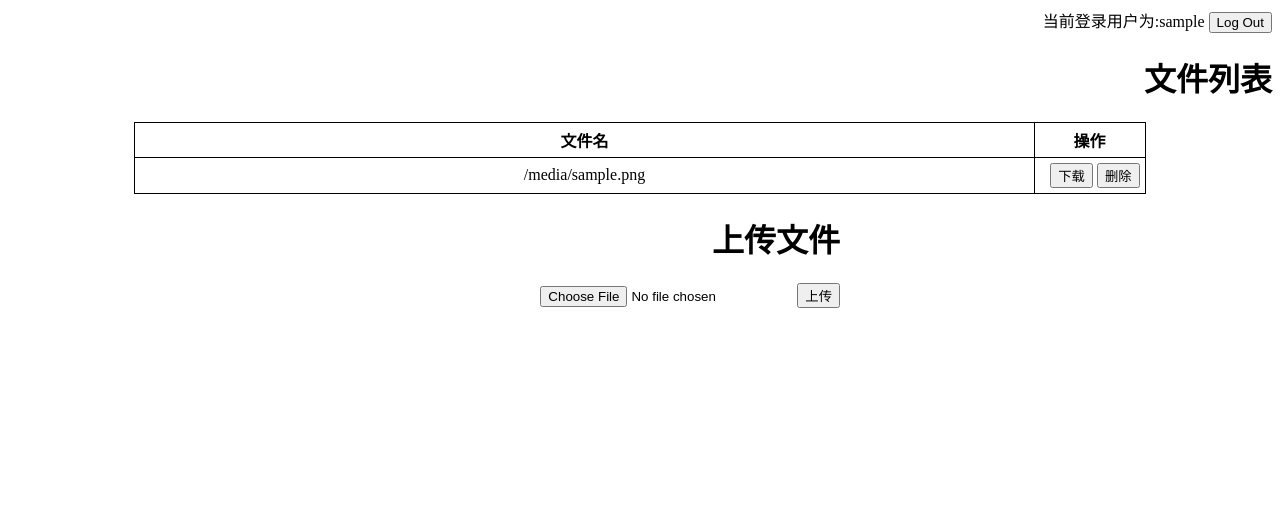
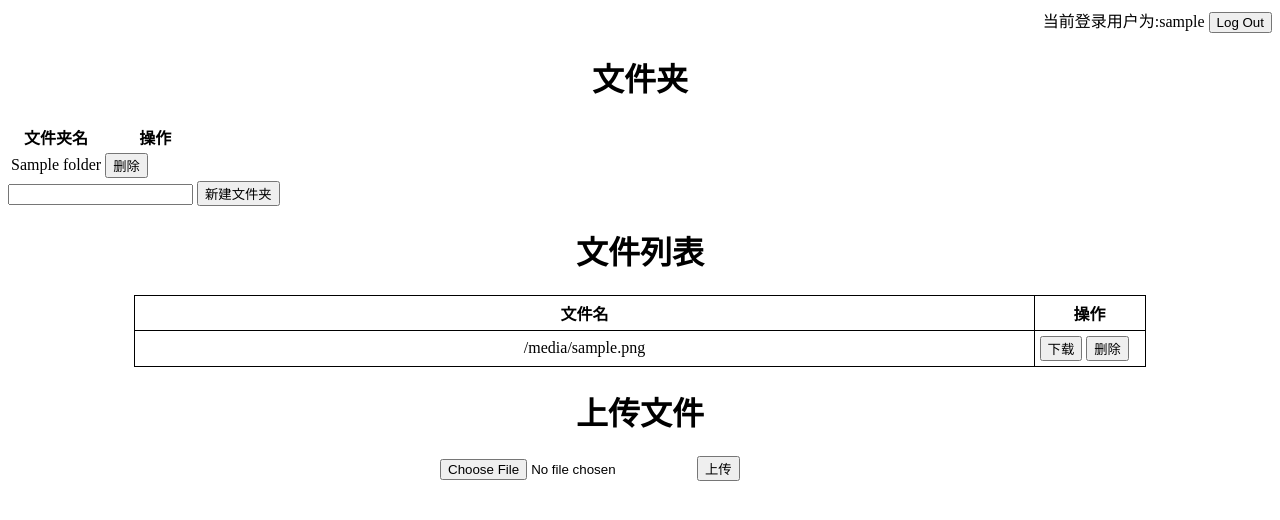
Before and after one commit to zhiquanchi/wangpan, a Flask app: template templates/home.html in a window 1280 px wide. Shown: the top 520 px of the page. Run offline with Flask 3, Linux system fonts and the light colour scheme; the template is opened without the code that fills it: most values are stand-ins (such as "Sample title", 1, 10 or a date in 2020).

Commit message:
添加了目录的创建和删除

```diff
--- a/app.py
+++ b/app.py
@@ -95,8 +95,14 @@ def home():
     for i in files:
         items = {'filename':i[1], 'filepath':i[2]}
         fileslist.append(items)
-
-    return render_template('home.html',files = fileslist)
+    # 获取文件夹列表
+    cousor.execute('select * from folder where username = %s',(auth.username(),))
+    folders = cousor.fetchall()
+    folderslist = []
+    for i in folders:
+        items = {'foldername':i[1]}
+        folderslist.append(items)
+    return render_template('home.html', username = auth.username(), files = fileslist, folders = folderslist)
 
 # 上传文件
 @app.route('/upload', methods=['GET', 'POST'])
@@ -111,7 +117,7 @@ def upload():
         # 将文件存入数据库
         # 获取文件的保存路径，并将路径保存到数据库中
         filepath = folders + file.filename
-        cousor.execute('insert into file values(%s, %s, %s,%s)', (auth.username(),file.filename, filepath,None ))
+        cousor.execute('insert into file values(%s, %s, %s,%s)', (auth.username(),file.filename, filepath,123 ))
         db_netdisk.commit()
         # 将文件存入文件夹
         file.save(filepath)
@@ -150,6 +156,37 @@ def delete(filename):
     redirect(request.url)
     return render_template('home.html',username = auth.username(), files = files, message='删除成功')
 
+# 新建文件夹
+@app.route('/createfolder', methods=['GET', 'POST'])
+@auth.login_required
+def createfolder():
+    # 创建文件夹
+    if request.method == 'POST':
+        foldername = request.form['foldername']
+        # 将文件夹存入数据库
+        cousor.execute('insert into folder values(%s, %s)', (auth.username(), foldername))
+        db_netdisk.commit()
+        # 创建文件夹
+        os.mkdir(folders + foldername)
+        redirect('/')
+        return render_template('home.html',username = auth.username(), message='创建成功')
+    redirect('/')
+    return render_template('home.html',username = auth.username(), message='创建失败')
+
+# 删除文件夹
+@app.route('/deletefolder/<foldername>')
+@auth.login_required
+def deletefolder(foldername):
+    # 删除文件夹
+    import shutil
+    shutil.rmtree(folders + foldername)
+    # 删除数据库中的文件夹
+    cousor.execute('delete from folder where username = %s and foldername = %s', (auth.username(), foldername))
+    db_netdisk.commit()
+    redirect('/')
+    return render_template('home.html',username = auth.username(), message='删除成功')
+
+
 
 if __name__ == '__main__':
     app.run(debug=True)
--- a/templates/home.html
+++ b/templates/home.html
@@ -13,6 +13,9 @@
         text-align: right;
     }
 
+    h1{
+        text-align: center;
+    }
 
     #filelist table {
         border-collapse: collapse;
@@ -38,6 +41,37 @@
     <div id="logout">
         当前登录用户为:{{ username }}
         <button onclick="location.href='/logout'">Log Out</button>
+    </div>
+
+    <div id="foldes">
+        <div id="文件夹">
+        <h1>文件夹</h1>
+        </div>
+        <div id="文件夹列表">
+        <table>
+            <tr>
+                <th>文件夹名</th>
+                <th style="width:100px;">操作</th>
+            </tr>
+            {% for folder in folders %}
+            <tr>
+                <!-- 居中 -->
+                <td style="text-align:center;">{{ folder.foldername }}</td>
+                <td>
+                    <button onclick="location.href='/deletefolder/{{ folder.foldername }}'">删除</button>
+                </td>
+            </tr>
+            {% endfor %}
+        </table>
+        </div>
+        <div id="新建文件夹">
+        <form method="post" action="/createfolder">
+            <input type="text" name="foldername">
+            <input type="submit" value="新建文件夹">
+        </form>
+        {{ message }}
+        </div>
+    </div>
 
     <div id="filelist">
         <div id="文件列表">
```
Also changed, not shown: other parts of templates/home.html (+3 -0 lines).
